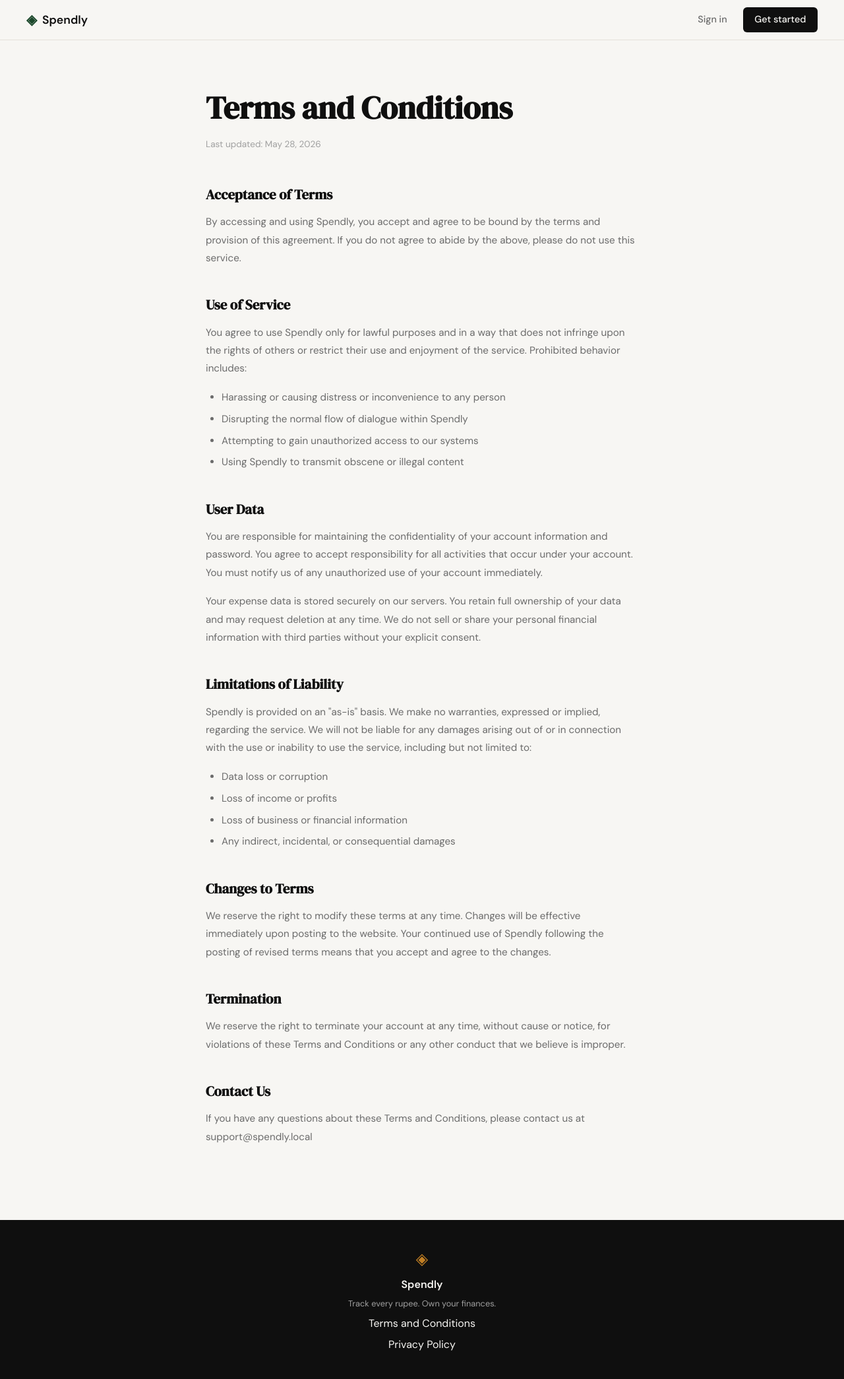
After one commit to morielturgeman/spendly, a Flask app: page /terms in a window 1280 px wide. The commit adds this page. Shown: the whole page at 66% size. Run offline with Flask 3, Linux system fonts and the light colour scheme.

Commit message:
landing: add terms and conditions page and route

```diff
--- a/app.py
+++ b/app.py
@@ -20,6 +20,11 @@ def register():
 @app.route("/login")
 def login():
     return render_template("login.html")
+
+
+@app.route("/terms")
+def terms():
+    return render_template("terms.html")
 
 
 # ------------------------------------------------------------------ #
--- a/static/css/style.css
+++ b/static/css/style.css
@@ -508,6 +508,56 @@ a { color: inherit; text-decoration: none; }
 }
 
 /* ------------------------------------------------------------------ */
+/* Terms / Privacy pages                                               */
+/* ------------------------------------------------------------------ */
+
+.terms-section {
+    padding: 4rem 2rem 6rem;
+    max-width: 720px;
+    margin: 0 auto;
+}
+
+.terms-inner h1 {
+    font-family: var(--font-display);
+    font-size: clamp(2rem, 4vw, 3rem);
+    color: var(--ink);
+    margin-bottom: 0.4rem;
+}
+
+.last-updated {
+    font-size: 0.85rem;
+    color: var(--ink-faint);
+    margin-bottom: 3rem;
+}
+
+.terms-content h2 {
+    font-family: var(--font-display);
+    font-size: 1.3rem;
+    color: var(--ink);
+    margin-top: 2.5rem;
+    margin-bottom: 0.75rem;
+}
+
+.terms-content p {
+    font-size: 0.95rem;
+    color: var(--ink-muted);
+    line-height: 1.8;
+    margin-bottom: 1rem;
+}
+
+.terms-content ul {
+    padding-left: 1.5rem;
+    margin-bottom: 1rem;
+}
+
+.terms-content ul li {
+    font-size: 0.95rem;
+    color: var(--ink-muted);
+    line-height: 1.8;
+    margin-bottom: 0.35rem;
+}
+
+/* ------------------------------------------------------------------ */
 /* Responsive                                                          */
 /* ------------------------------------------------------------------ */
 
--- a/templates/base.html
+++ b/templates/base.html
@@ -34,7 +34,7 @@
             <span class="brand-icon">◈</span>
             <span class="footer-name">Spendly</span>
             <p class="footer-copy">Track every rupee. Own your finances.</p>
-            <a href="#">Terms and Conditions</a>
+            <a href="{{ url_for('terms') }}">Terms and Conditions</a>
             <a href="#">Privacy Policy</a>
         </div>
     </footer>
--- /dev/null
+++ b/templates/terms.html
@@ -0,0 +1,50 @@
+{% extends "base.html" %}
+
+{% block title %}Terms and Conditions — Spendly{% endblock %}
+
+{% block content %}
+
+<section class="terms-section">
+    <div class="terms-inner">
+        <h1>Terms and Conditions</h1>
+        <p class="last-updated">Last updated: May 28, 2026</p>
+
+        <div class="terms-content">
+            <h2>Acceptance of Terms</h2>
+            <p>By accessing and using Spendly, you accept and agree to be bound by the terms and provision of this agreement. If you do not agree to abide by the above, please do not use this service.</p>
+
+            <h2>Use of Service</h2>
+            <p>You agree to use Spendly only for lawful purposes and in a way that does not infringe upon the rights of others or restrict their use and enjoyment of the service. Prohibited behavior includes:</p>
+            <ul>
+                <li>Harassing or causing distress or inconvenience to any person</li>
+                <li>Disrupting the normal flow of dialogue within Spendly</li>
+                <li>Attempting to gain unauthorized access to our systems</li>
+                <li>Using Spendly to transmit obscene or illegal content</li>
+            </ul>
+
+            <h2>User Data</h2>
+            <p>You are responsible for maintaining the confidentiality of your account information and password. You agree to accept responsibility for all activities that occur under your account. You must notify us of any unauthorized use of your account immediately.</p>
+            <p>Your expense data is stored securely on our servers. You retain full ownership of your data and may request deletion at any time. We do not sell or share your personal financial information with third parties without your explicit consent.</p>
+
+            <h2>Limitations of Liability</h2>
+            <p>Spendly is provided on an "as-is" basis. We make no warranties, expressed or implied, regarding the service. We will not be liable for any damages arising out of or in connection with the use or inability to use the service, including but not limited to:</p>
+            <ul>
+                <li>Data loss or corruption</li>
+                <li>Loss of income or profits</li>
+                <li>Loss of business or financial information</li>
+                <li>Any indirect, incidental, or consequential damages</li>
+            </ul>
+
+            <h2>Changes to Terms</h2>
+            <p>We reserve the right to modify these terms at any time. Changes will be effective immediately upon posting to the website. Your continued use of Spendly following the posting of revised terms means that you accept and agree to the changes.</p>
+
+            <h2>Termination</h2>
+            <p>We reserve the right to terminate your account at any time, without cause or notice, for violations of these Terms and Conditions or any other conduct that we believe is improper.</p>
+
+            <h2>Contact Us</h2>
+            <p>If you have any questions about these Terms and Conditions, please contact us at support@spendly.local</p>
+        </div>
+    </div>
+</section>
+
+{% endblock %}
```
